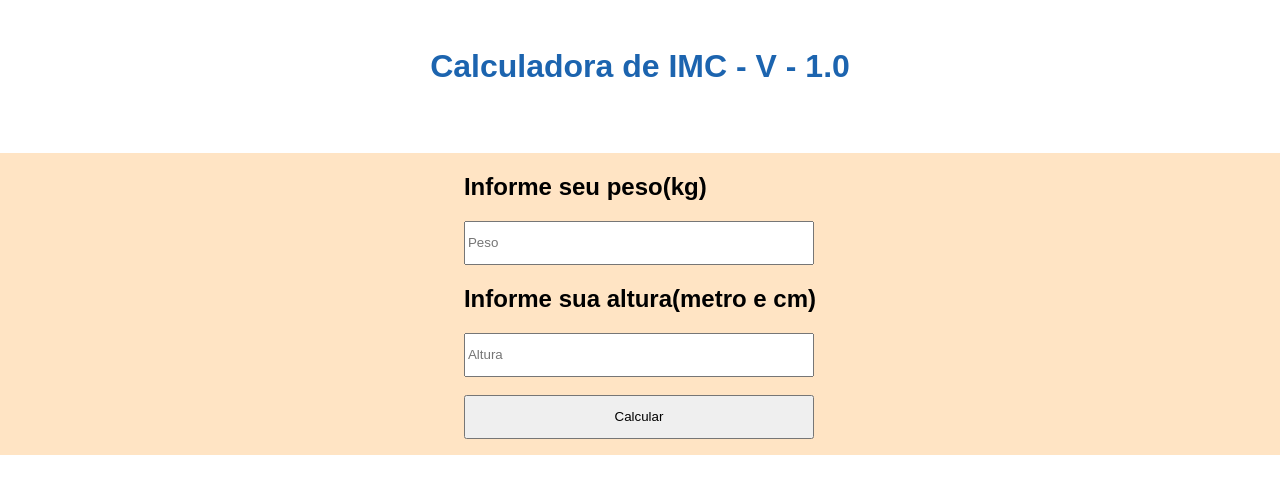
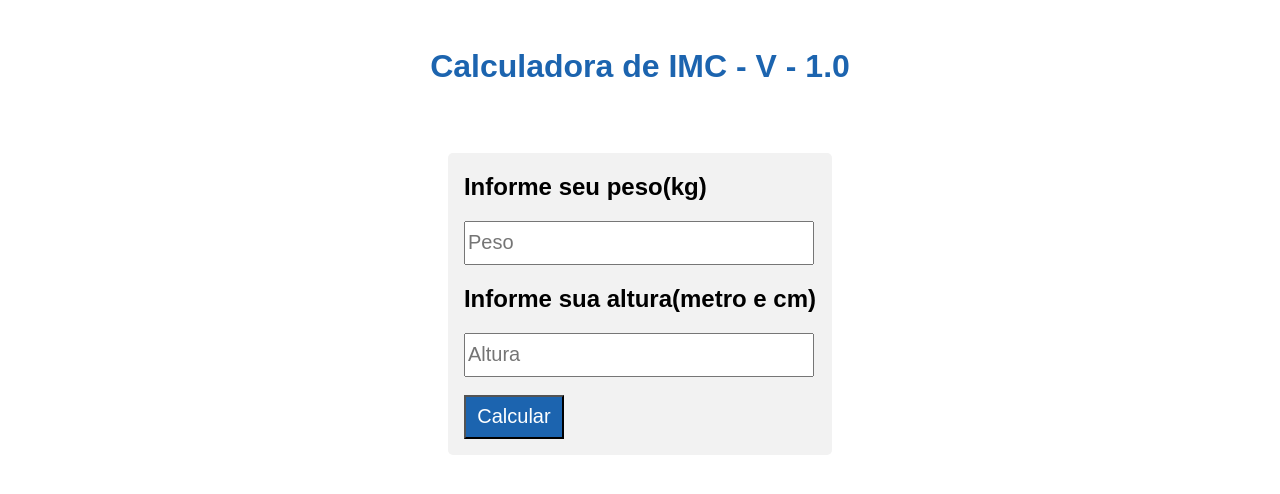
Before and after one commit to willpc5/calculo_imc, a PHP site: page / in a window 1280 px wide. Shown: the top 494 px of the page. Run offline with PHP 8.4, Linux system fonts and the light colour scheme.

Commit message:
Atualizando todo o front-end do projeto

```diff
--- a/estilo.css
+++ b/estilo.css
@@ -13,12 +13,26 @@ body {
     color: #1c64af;
 }
 .formulario {
-    background-color:bisque;
     display: flex;
     justify-content: center;
     margin-top: 50px;
+}
+.areaform {
+    width: 30%;
+    background-color: #f2f2f2;
+    display: flex;
+    justify-content: center;
+    border-radius: 5px;
 }
 input {
     width: 350px;
     height: 44px;
 }
+input {
+    font-size: 20px;
+}
+.botao input {
+    width: 100px;
+    background-color: #1c64af;
+    color: #FFF;
+}
--- a/index.html
+++ b/index.html
@@ -12,7 +12,7 @@
     </div>
 
     <div class="formulario">
-
+        <div class="areaform">
             <form method="POST">
 
                 <h2>Informe seu peso(kg)</h2>
@@ -23,10 +23,12 @@
 
                 <input type="text" name="altura" placeholder="Altura" /><br/><br/>
 
+                <div class="botao">
                     <input type="submit" value="Calcular" />
+                </div>
 
             </form>
-
+        </div>
     </div>
 
 </body>
```
Lines whose indentation alone changed are shown as unchanged.
